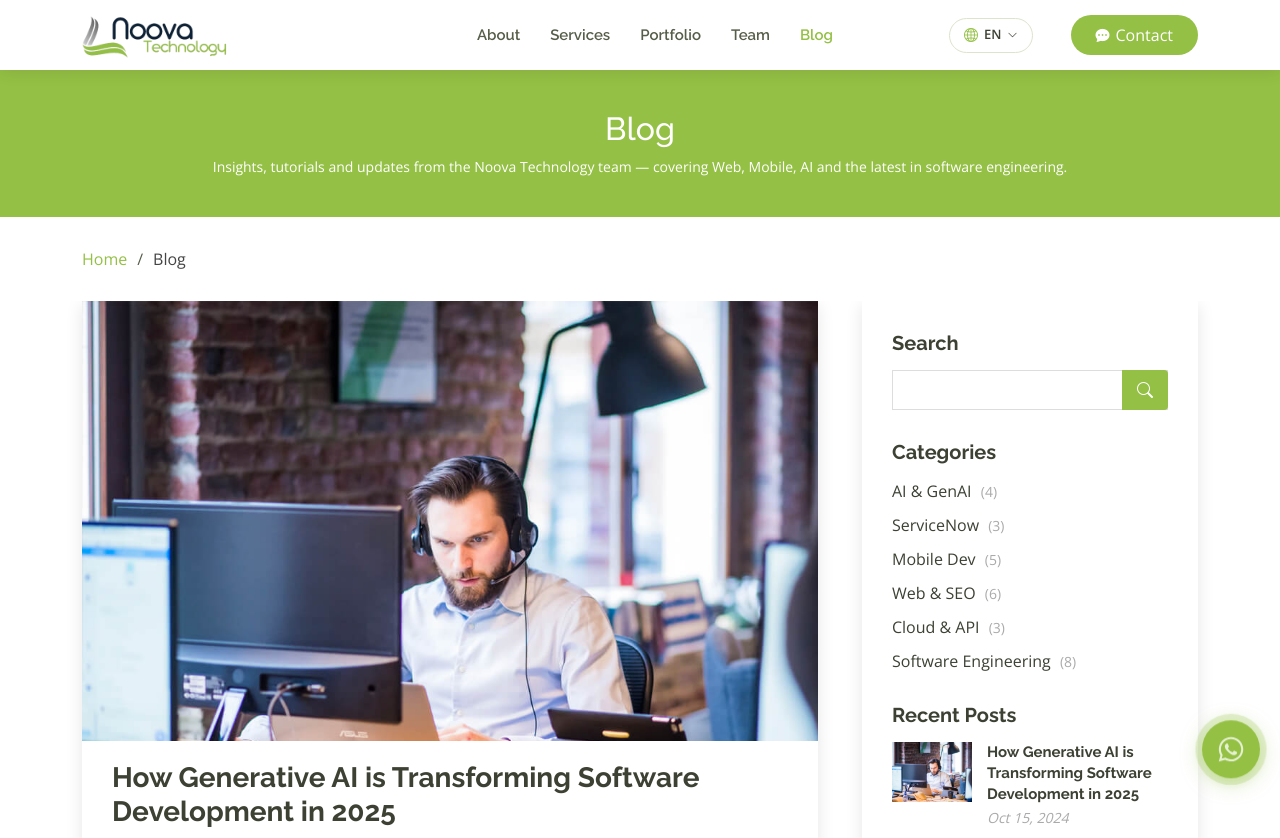
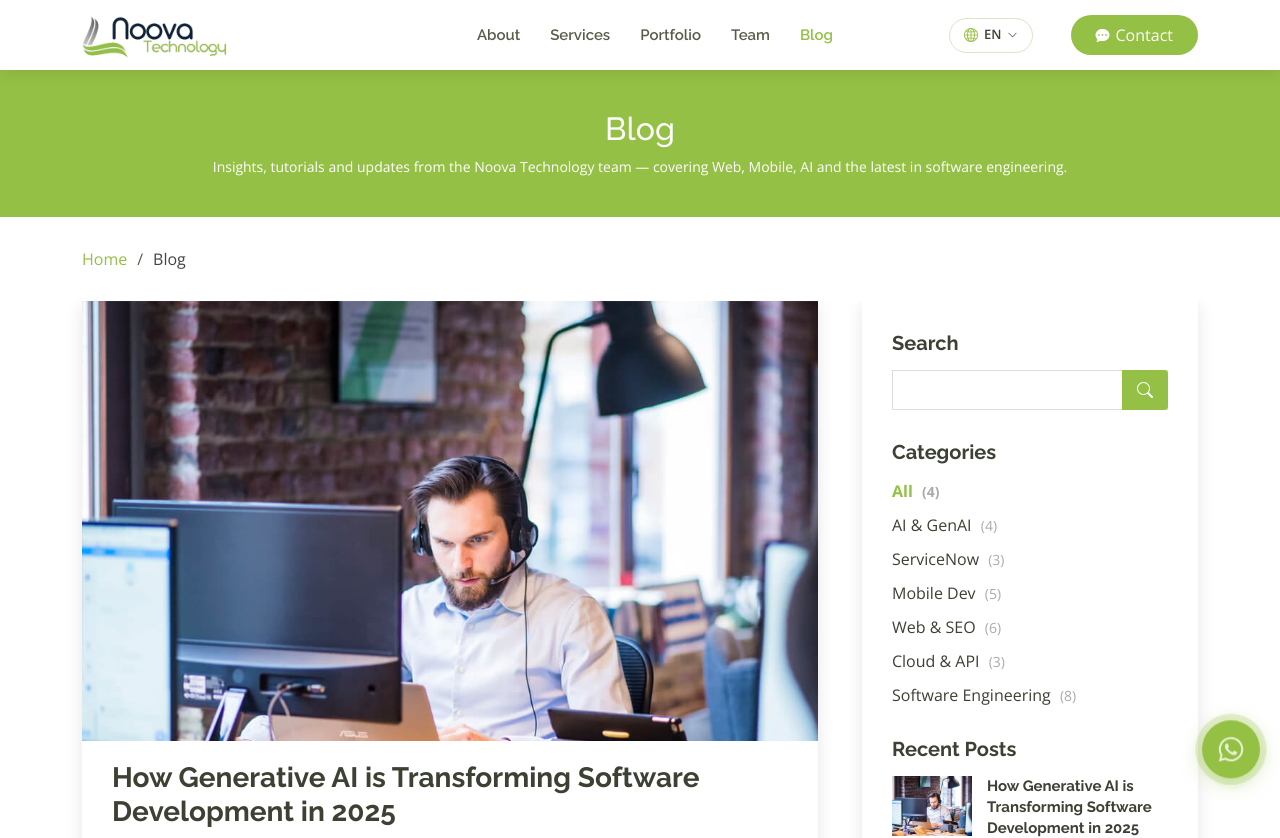
Before and after one commit to rachidbenkitou-engineer/TourComeMorocco, a Next.js app: page /blog in a window 1280 px wide. Shown: the top 838 px of the page. Built offline with nearby package versions, Linux system fonts and the light colour scheme.

Commit message:
feat: functional category links with filtering and active state in blog pages

```diff
--- a/src/app/blog/page.tsx
+++ b/src/app/blog/page.tsx
@@ -1,30 +1,30 @@
 "use client";
+import { Suspense } from "react";
 import Link from "next/link";
+import { useSearchParams } from "next/navigation";
 import Breadcrumbs from "@/components/Breadcrumbs";
 import { useLanguage } from "@/context/LanguageContext";
 import POSTS from "@/data/posts";
 
-const RECENT_POSTS = [
-  { img: "/assets/img/blog/blog-recent-1.jpg", title: "Nihil blanditiis at in nihil autem", date: "Jan 1, 2020" },
-  { img: "/assets/img/blog/blog-recent-2.jpg", title: "Quidem autem et impedit", date: "Jan 1, 2020" },
-  { img: "/assets/img/blog/blog-recent-3.jpg", title: "Id quia et et ut maxime similique occaecati ut", date: "Jan 1, 2020" },
-  { img: "/assets/img/blog/blog-recent-4.jpg", title: "Laborum corporis quo dara net para", date: "Jan 1, 2020" },
-  { img: "/assets/img/blog/blog-recent-5.jpg", title: "Et dolores corrupti quae illo quod dolor", date: "Jan 1, 2020" },
-];
-
 const CATEGORIES = [
-  { label: "AI & GenAI", count: 4 },
-  { label: "ServiceNow", count: 3 },
-  { label: "Mobile Dev", count: 5 },
-  { label: "Web & SEO", count: 6 },
-  { label: "Cloud & API", count: 3 },
-  { label: "Software Engineering", count: 8 },
+  { label: "AI & GenAI",           key: "ai-genai",              count: 4 },
+  { label: "ServiceNow",           key: "servicenow",            count: 3 },
+  { label: "Mobile Dev",           key: "mobile-dev",            count: 5 },
+  { label: "Web & SEO",            key: "web-seo",               count: 6 },
+  { label: "Cloud & API",          key: "cloud-api",             count: 3 },
+  { label: "Software Engineering", key: "software-engineering",  count: 8 },
 ];
 
 const TAGS = ["AI", "GenAI", "ServiceNow", "Mobile", "React Native", "Flutter", "SEO", "Next.js", "API", "Cloud", "ITSM", "Web"];
 
-export default function BlogPage() {
+function BlogContent() {
   const { tr, lang } = useLanguage();
+  const searchParams = useSearchParams();
+  const activeCategory = searchParams.get("category");
+
+  const filteredPosts = activeCategory
+    ? POSTS.filter((p) => p.categoryKey === activeCategory)
+    : POSTS;
 
   return (
     <>
@@ -40,7 +40,10 @@ export default function BlogPage() {
 
             {/* Blog entries */}
             <div className="col-lg-8 entries">
-              {POSTS.map((post) => (
+              {filteredPosts.length === 0 ? (
+                <p style={{ color: "#646c55", padding: "20px 0" }}>No posts in this category yet.</p>
+              ) : (
+                filteredPosts.map((post) => (
                   <article key={post.slug} className="entry">
                     <div className="entry-img">
                       <img src={post.img} alt={post.title[lang]} className="img-fluid" />
@@ -68,8 +71,10 @@ export default function BlogPage() {
                       <p>{post.excerpt[lang]}</p>
                     </div>
                   </article>
-              ))}
+                ))
+              )}
 
+              {!activeCategory && (
                 <div className="blog-pagination">
                   <ul className="justify-content-center">
                     <li className="active"><a href="#">1</a></li>
@@ -77,6 +82,7 @@ export default function BlogPage() {
                     <li><a href="#">3</a></li>
                   </ul>
                 </div>
+              )}
             </div>
 
             {/* Sidebar */}
@@ -94,8 +100,23 @@ export default function BlogPage() {
                 <h3 className="sidebar-title">Categories</h3>
                 <div className="sidebar-item categories">
                   <ul>
+                    <li>
+                      <Link
+                        href="/blog"
+                        style={{ fontWeight: !activeCategory ? 700 : undefined, color: !activeCategory ? "#94c045" : undefined }}
+                      >
+                        All <span>({POSTS.length})</span>
+                      </Link>
+                    </li>
                     {CATEGORIES.map((c) => (
-                      <li key={c.label}><a href="#">{c.label} <span>({c.count})</span></a></li>
+                      <li key={c.key}>
+                        <Link
+                          href={`/blog?category=${c.key}`}
+                          style={{ fontWeight: activeCategory === c.key ? 700 : undefined, color: activeCategory === c.key ? "#94c045" : undefined }}
+                        >
+                          {c.label} <span>({c.count})</span>
+                        </Link>
+                      </li>
                     ))}
                   </ul>
                 </div>
@@ -129,3 +150,11 @@ export default function BlogPage() {
     </>
   );
 }
+
+export default function BlogPage() {
+  return (
+    <Suspense fallback={null}>
+      <BlogContent />
+    </Suspense>
+  );
+}
```
Lines whose indentation alone changed are shown as unchanged.
